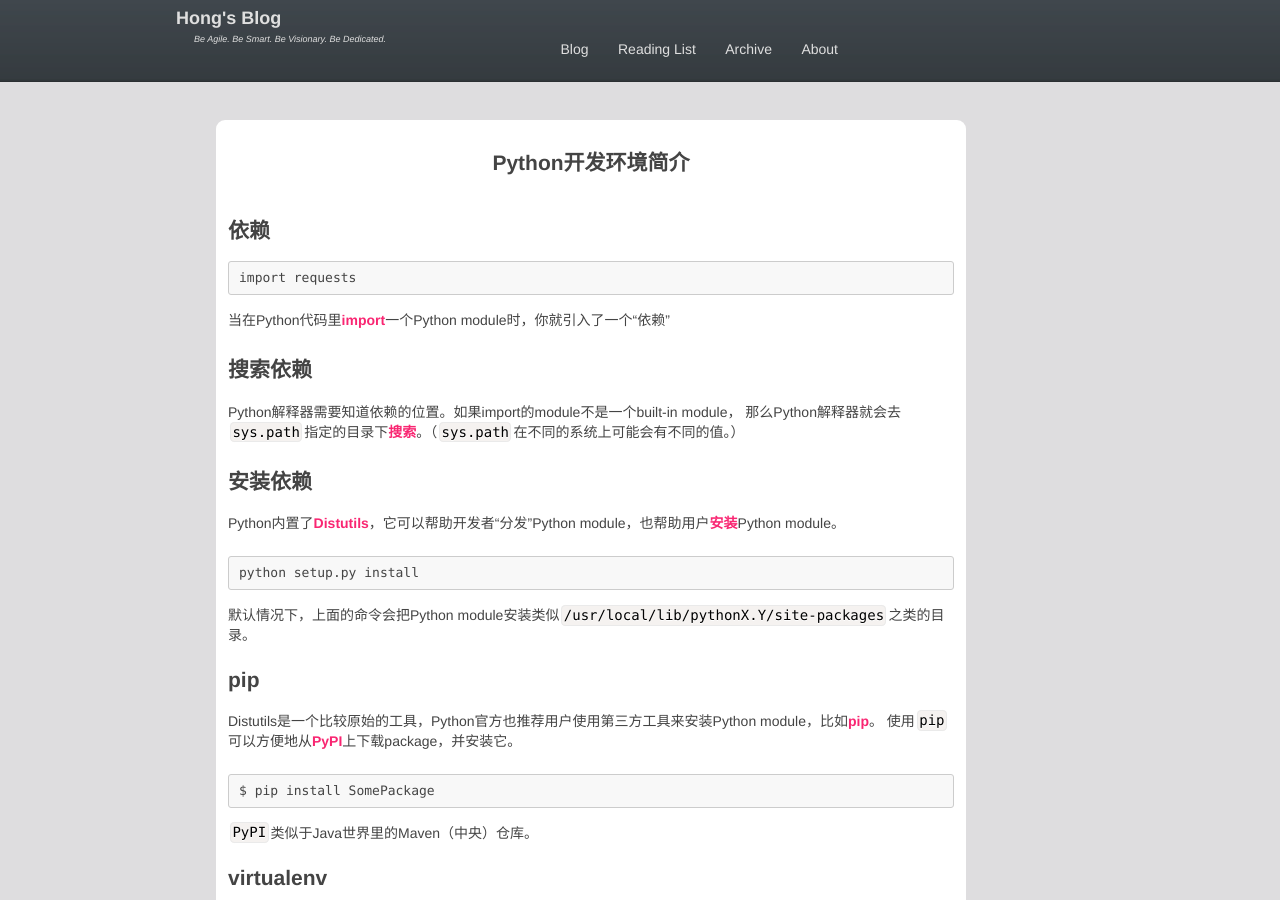
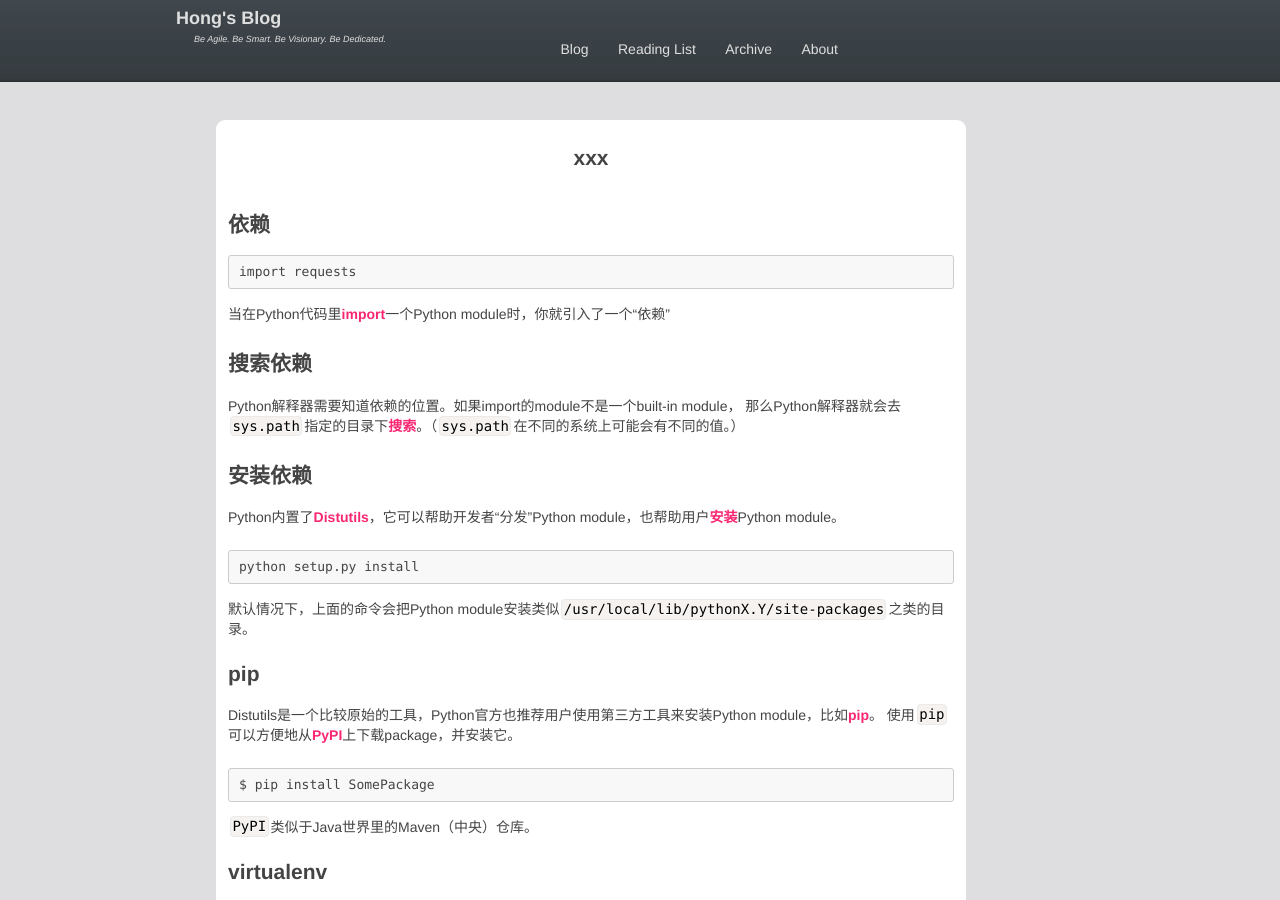
Before and after one commit to RockHong/rockhong.github.com, a Jekyll site: the page built from _posts/2016-04-20-build-a-python-dev-env.md, in a window 1280 px wide and 900 px high. Built offline with Jekyll 4.4.1, drawn with Linux system fonts in a browser that asks for light colours; comment, search, counter and statistics services are not loaded.

Commit message:
refine post

```diff
--- a/_posts/2016-04-20-build-a-python-dev-env.md
+++ b/_posts/2016-04-20-build-a-python-dev-env.md
@@ -2,7 +2,7 @@
 # MUST HAVE BEG
 layout: post
 disqus_identifier: 20160420-build-a-python-dev-env # DO NOT CHANGE THE VALUE ONCE SET
-title: Python开发环境简介
+title: xxx
 # MUST HAVE END
 
 is_short: true
```
